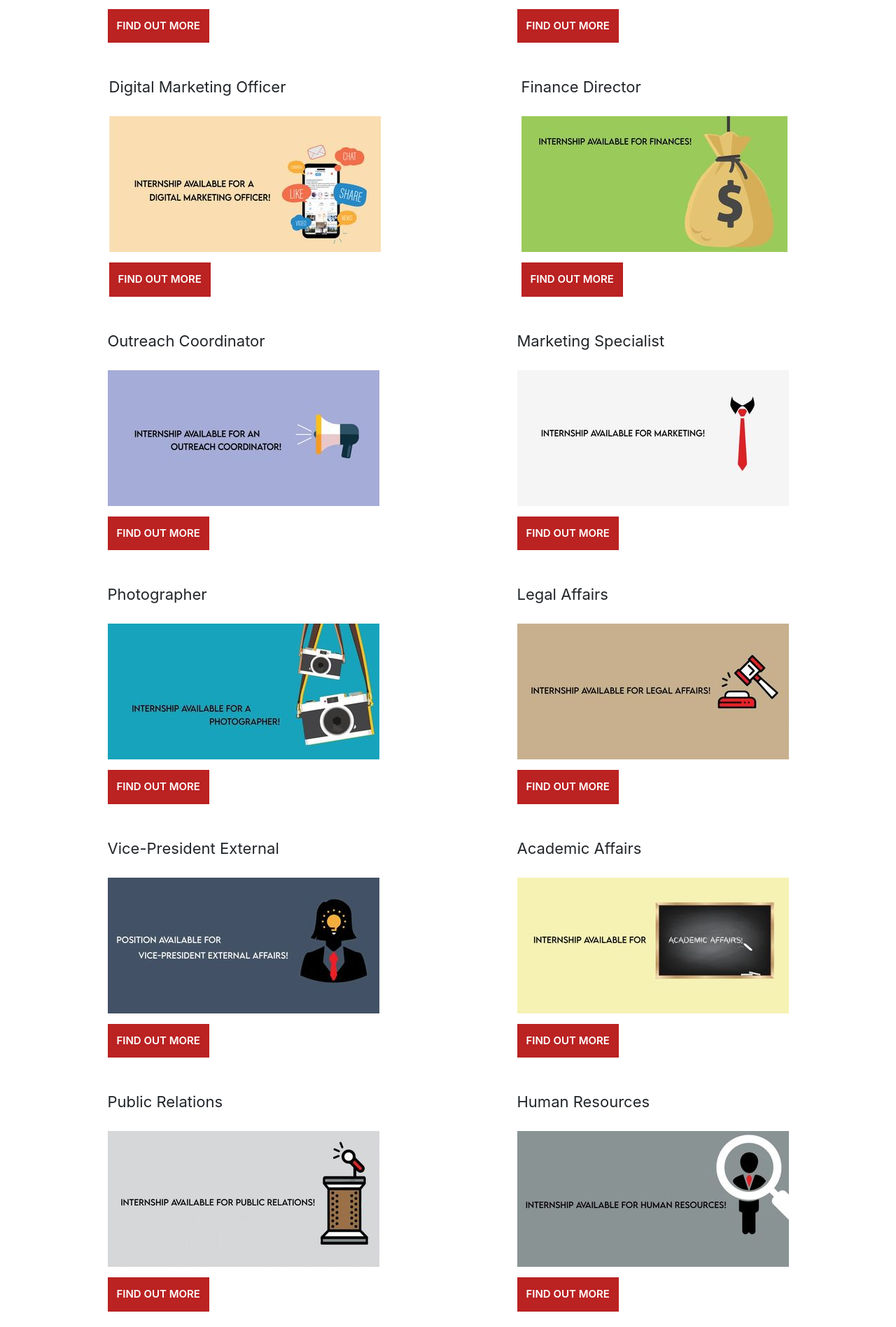
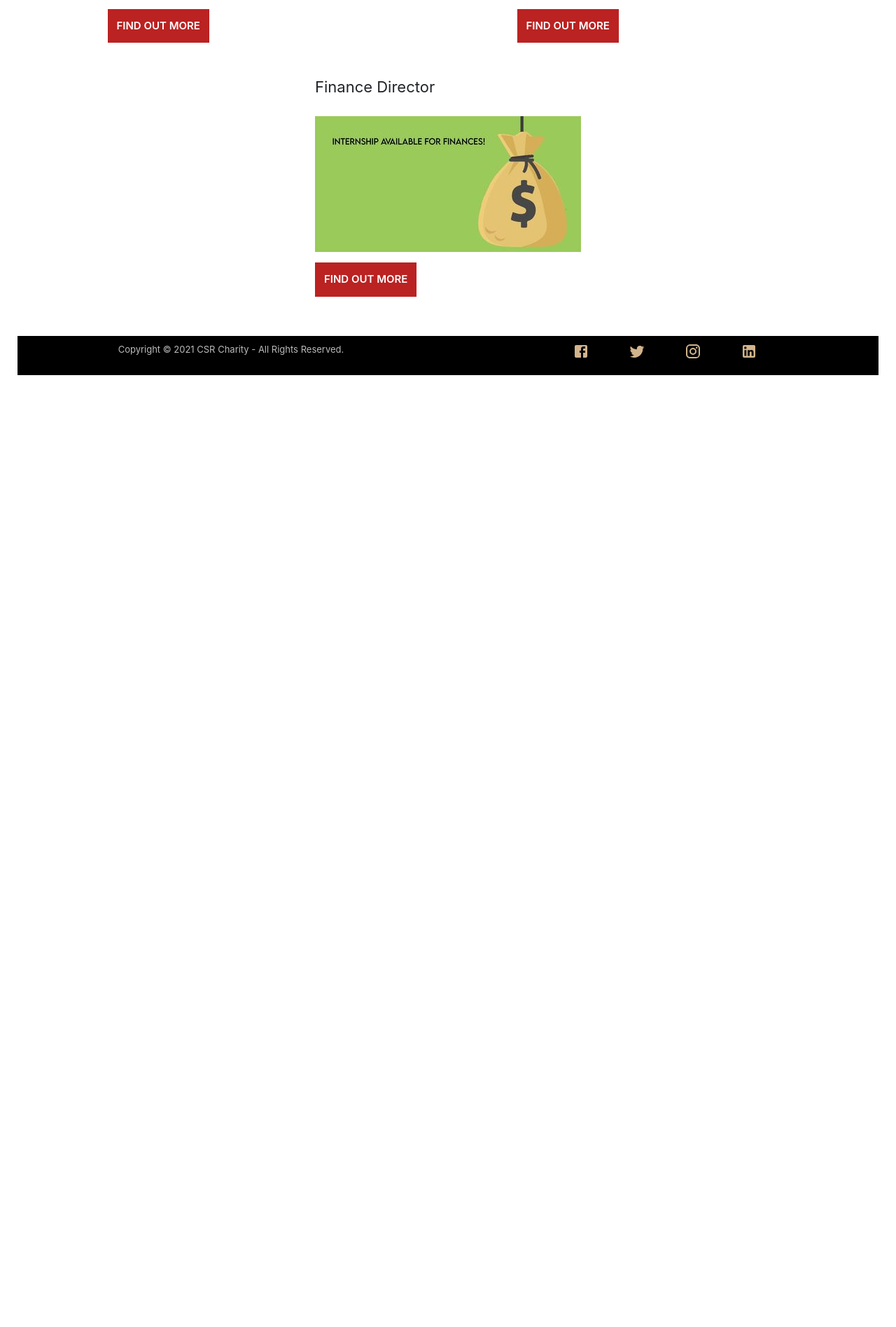
Before and after one commit to csr-development/CRSWebsite, a React (Create React App) app: page /internships in a window 1280 px wide. Shown: the part 901-2797 px from the top of the page at 70% size. After the commit the page ends 1462 px from the top, so only its background shows below. Built offline with nearby package versions, Linux system fonts and the light colour scheme.

Commit message:
Created function to dynamically create positions

```diff
--- a/src/components/internshipComponents/AvailablePositions.js
+++ b/src/components/internshipComponents/AvailablePositions.js
@@ -1,53 +1,13 @@
-import React, { useState, useEffect } from 'react';
-import { Container, Row, Col, Button} from 'react-bootstrap';
-import websiteDesigner from "../../images/Internships/WebsiteDesigner.jpg";
-import grantWriter from "../../images/Internships/GrantWriter.jpg";
-import digitalMarketingOfficer from "../../images/Internships/DigitalMarketingOfficer.jpg";
-import financeDirector from "../../images/Internships/FinanceDirector.jpg";
-import outreachCoordinator from "../../images/Internships/OutreachCoordinator.jpg";
-import marketingSpecialist from "../../images/Internships/MarketingSpecialist.jpg";
-import photographer from "../../images/Internships/Photographer.jpg";
-import legalAffairs from "../../images/Internships/LegalAffairs.jpg";
-import vicePresidentExternal from "../../images/Internships/VicePresidentExternal.jpg";
-import academicAffairs from "../../images/Internships/AcademicAffairs.jpg";
-import publicRelations from "../../images/Internships/PublicRelations.jpg";
-import humanResources from "../../images/Internships/HumanResources.jpg";
-import careerAndProfessionalDevelopment from "../../images/Internships/CareerAndProfessionalDevelopment.jpg";
-import sportsCordinator from "../../images/Internships/SportsCordinator.jpg";
-import communicationDirector from "../../images/Internships/CommunicationDirector.jpg";
-import vicePresidentInternal from "../../images/Internships/VicePresidentInternal.jpg";
-import videographer from "../../images/Internships/Videographer.jpg";
-import videoEditor from "../../images/Internships/VideoEditor.jpg";
-import {BrowserRouter as Router} from 'react-router-dom'
-import { NavLink, Link } from 'react-router-dom';
-import Route from 'react-router-dom'
-import { browserHistory } from "react-router-dom";
+import { Link } from 'react-router-dom';
 import "../CSS/AvailablePosition.css";
 
 export default function AvailablePositions() {
 /**
  * @var {openPositions} String - Position names that are currently open
- * @function filterPosition - filter positions and add hidden property to the ones not active/open
- * Pending: function works, but page is not re-rendering
+ * .map checks every item/position in the array above and create a component for it.
  */
 
-    const [position, setPosition] = useState([]
-        )
-
-        useEffect(()=>{
-            filterPosition()
-        }, [])
-    function filterPosition(){
-    let cards = document.querySelectorAll('.card.position > p');
-    let openPositions = ["Website Designer"];
-    cards.forEach(item =>{
-        if(openPositions.includes(item.textContent)) {
-            console.log('exists')
-        } else {
-            item.parentElement.classList.add('d.none')
-        }
-    })
-}
+let openPositions = ["Website Designer", "Grant Writer", "Finance Director"];
 
         return(
             <div style={{ textAlign: "center", margin:"30px"}}>
@@ -56,140 +16,22 @@ export default function AvailablePositions() {
                     </p>
                     <div style={{ border: "0.1px solid #ccc", width: "50px", margin: "auto" }}></div>
                     <div id="AvailablePositions">
-                        <div className='card position'>
-                            <p>Website Designer</p>
-                            <img src={websiteDesigner} alt='web designer'/>
-                            <div className="content">
-                            <Link to="/websiteDesigner">
-                            <button>FIND  OUT  MORE</button>
-                            </Link>
-                            </div>
-                        </div>
-                        <div className="card position">
-                            <p>Grant Writer</p>
-                            <img src={grantWriter} alt='writer'/>
-                            <div className="content">
-                            <Link to="/GrantWriter">
-                            <button>FIND  OUT  MORE</button>
-                            </Link>
-                            </div>
-                        </div>
-                        <div className="card position">
-                            <p>Digital Marketing Officer</p>
-                            <img src={digitalMarketingOfficer} alt='digital marketing officer'/>
-                            <div className="content">
-                            <Link to="/DigitalMarketing">
-                            <button>FIND  OUT  MORE</button>
-                            </Link>
-                            </div>
-                        </div>
-                        <div className="card position">
-                            <p>Finance Director</p>
-                            <img src={financeDirector} alt='finance director'/>
-                            <div className="content">
-                            <Link to="/FinanceDirector">
-                            <button>FIND  OUT  MORE</button>
-                            </Link>
-                            </div>
-                        </div>
-                        <div className="card position">
-                            <p>Outreach Coordinator</p>
-                            <img src={outreachCoordinator} alt='outreach coordinator'/>
-                            <div className="content">
-                            <button>FIND  OUT  MORE</button>
-                            </div>
-                        </div>
-                        <div className="card position">
-                            <p>Marketing Specialist</p>
-                            <img src={marketingSpecialist} alt='marketing specialist'/>
-                            <div className="content">
-                            <button>FIND  OUT  MORE</button>
-                            </div>
-                        </div>
-                        <div className="card position">
-                            <p>Photographer</p>
-                            <img src={photographer} alt='photographer'/>
-                            <div className="content">
-                            <button>FIND  OUT  MORE</button>
-                            </div>
-                        </div>
-                        <div className="card position">
-                            <p>Legal Affairs</p>
-                            <img src={legalAffairs} alt='legal affairs'/>
-                            <div className="content">
-                            <button>FIND  OUT  MORE</button>
-                            </div>
-                        </div>
-                        <div className="card position">
-                            <p>Vice-President External</p>
-                            <img src={vicePresidentExternal} alt='VP external'/>
-                            <div className="content">
-                            <button>FIND  OUT  MORE</button>
-                            </div>
-                        </div>
-                        <div className="card position">
-                            <p>Academic Affairs</p>
-                            <img src={academicAffairs} alt='academic affairs'/>
-                            <div className="content">
-                            <button>FIND  OUT  MORE</button>
-                            </div>
-                        </div>
-                        <div className="card position">
-                            <p>Public Relations</p>
-                            <img src={publicRelations} alt='Public Relations'/>
-                            <div className="content">
-                            <button>FIND  OUT  MORE</button>
-                            </div>
-                        </div>
-                        <div className="card position">
-                            <p>Human Resources</p>
-                            <img src={humanResources} alt='Human resources'/>
-                            <div className="content">
-                            <button>FIND  OUT  MORE</button>
-                            </div>
-                        </div>
-                        <div className="card position">
-                            <p>Professional Development Officer</p>
-                            <img src={careerAndProfessionalDevelopment} alt='Professional Development Officer'/>
-                            <div className="content">
-                            <button>FIND  OUT  MORE</button>
-                            </div>
-                        </div>
-                        <div className="card position">
-                            <p>Sports Coordinator</p>
-                            <img src={sportsCordinator} alt='Sports Coordinator'/>
-                            <div className="content">
-                            <button>FIND  OUT  MORE</button>
-                            </div>
-                        </div>
-                        <div className="card position">
-                            <p>Communication Director</p>
-                            <img src={communicationDirector} alt='Communication Director'/>
-                            <div className="content">
-                            <button>FIND  OUT  MORE</button>
-                            </div>
-                        </div>
-                        <div className="card position">
-                            <p>Vice-President Internal</p>
-                            <img src={vicePresidentInternal} alt='VP Internal'/>
-                            <div className="content">
-                            <button>FIND  OUT  MORE</button>
-                            </div>
-                        </div>
-                        <div className="card position">
-                            <p>Videographer</p>
-                            <img src={videographer} alt='videographer'/>
-                            <div className="content">
-                            <button>FIND  OUT  MORE</button>
-                            </div>
-                        </div>
-                        <div className="card position">
-                            <p>Video Editor</p>
-                            <img src={videoEditor} alt='video editor'/>
-                            <div className="content">
-                            <button>FIND  OUT  MORE</button>
-                            </div>
-                        </div>
+                    {
+                        openPositions.map((item, index) => {
+                            let str = item.replace( /\s/g, '');
+                            return(
+                                <div className="card" key={index}>
+                                <p className='position'>{item}</p>
+                                <img src={require(`../../images/Internships/${str}.jpg`).default} alt={item}/>
+                                <div className="content">
+                                <Link to={"/"+ str}>
+                                <button>FIND  OUT  MORE</button>
+                                </Link>
+                                </div>
+                            </div>)
+                        }
+
+                        )}
                     </div>
             </div>
         )
```
